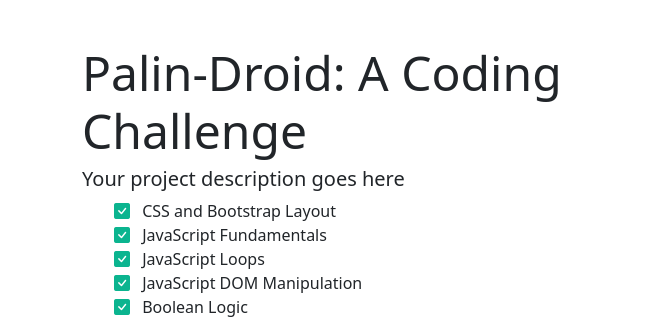
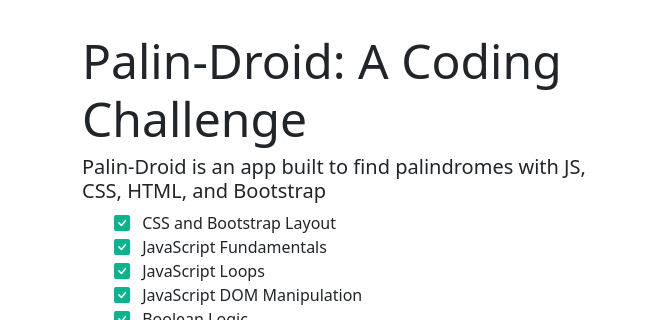
Before and after one commit to curtisdhenley/js-palin-droid, a plain HTML site: page index.html in a window 1280 px wide. Shown: the part 112-432 px from the top of the page, 0-648 px from the left. Drawn offline with nearby package versions, Linux system fonts and the light colour scheme.

Commit message:
added description to landing page

```diff
--- a/index.html
+++ b/index.html
@@ -72,7 +72,7 @@
         <div class="row align-items-center row-cols-1 row-cols-md-2 h-100">
             <div class="col">
                 <h1 class="display-5">Palin-Droid: A Coding Challenge</h1>
-                <h4 class="lead">Your project description goes here</h4>
+                <h4 class="lead">Palin-Droid is an app built to find palindromes with JS, CSS, HTML, and Bootstrap</h4>
                 <ul class="checklist">
                     <li>
                         <i class="bi bi-check-square-fill"></i>
```
